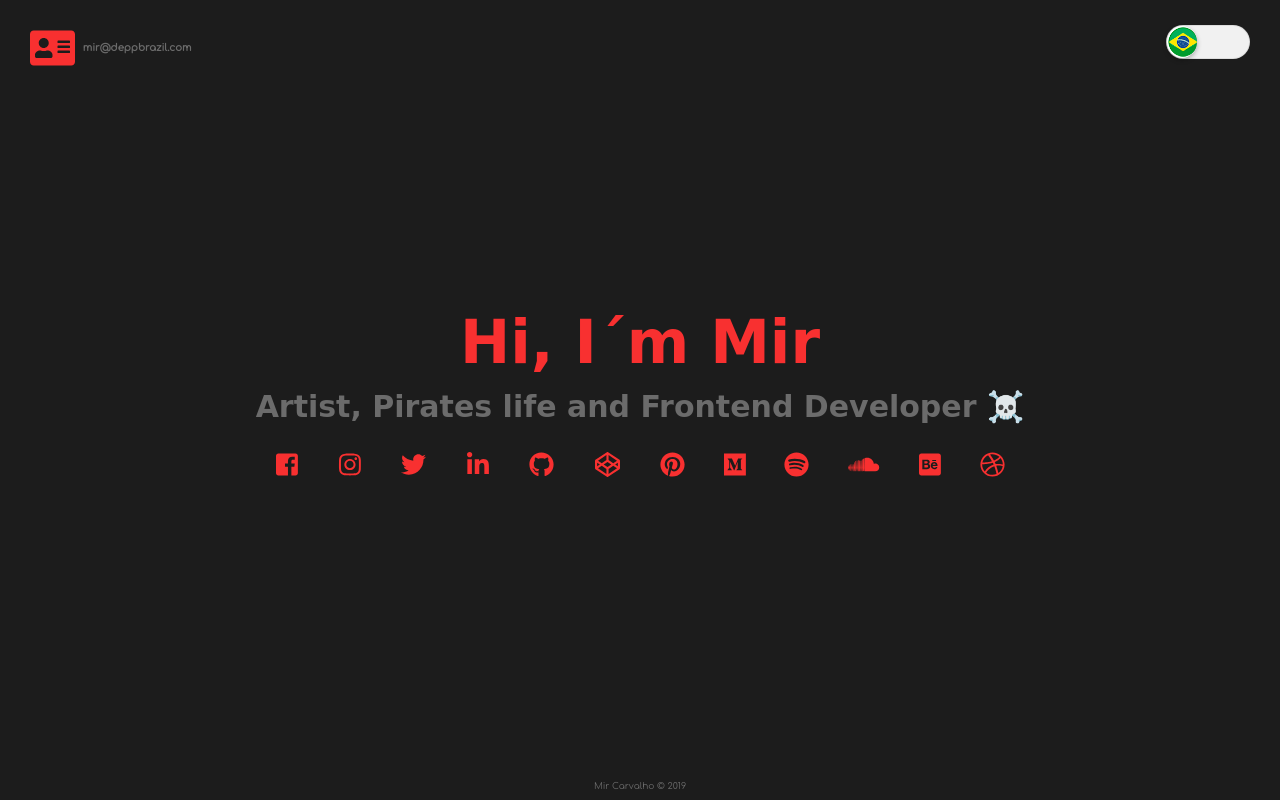
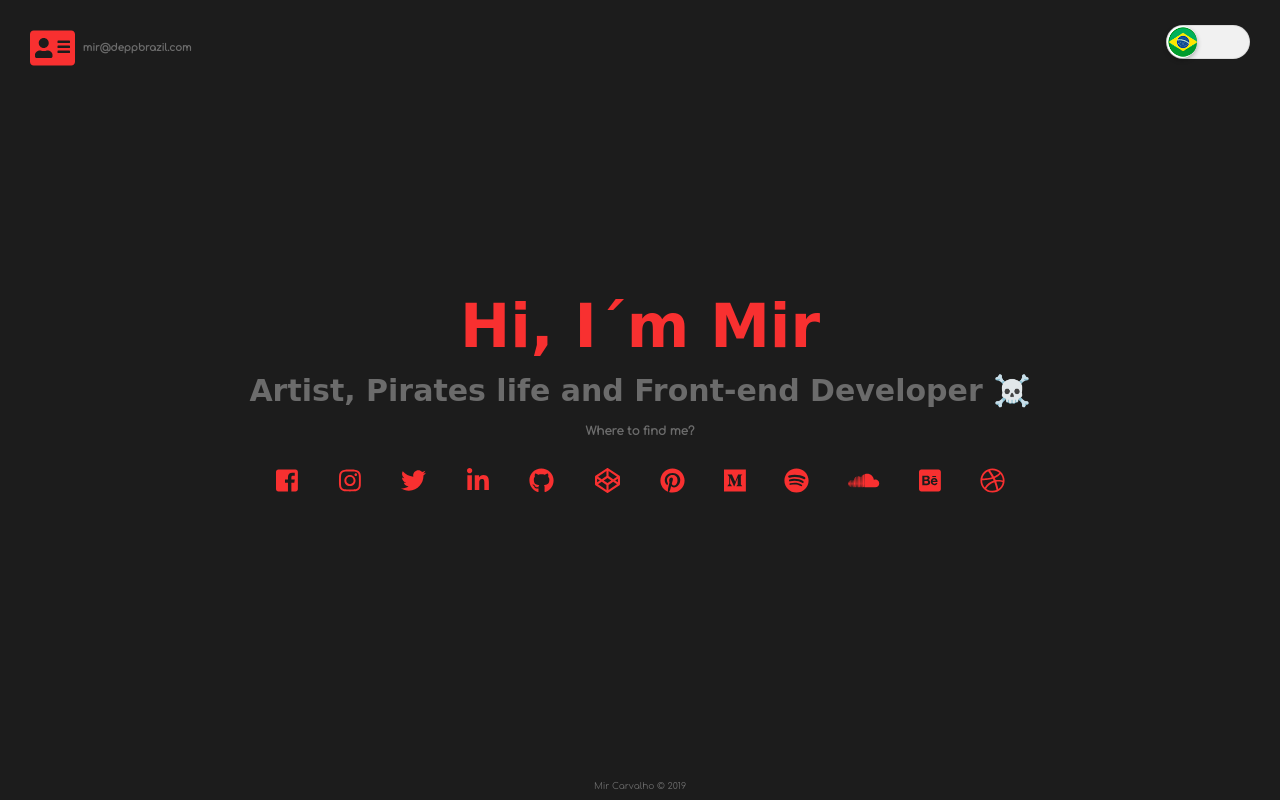
Before and after one commit to deppbrazil/deppbrazil.github.io, a website: page index.html in a window 1280 px wide. Drawn offline with Linux system fonts and the light colour scheme; a web font is replaced by a local one.

Commit message:
:rocket: Update cv and (INDEX.HTML)

```diff
--- a/index.html
+++ b/index.html
@@ -40,7 +40,8 @@
 
     <section class="container">
         <h1>Hi, I´m Mir</h1>
-        <h2>Artist, Pirates life and Frontend Developer ☠️</h2>
+        <h2>Artist, Pirates life and Front-end Developer ☠️</h2>
+        <h3>Where to find me?</h3>
         <div class="wrapper">
                 <div class="container-icons">
                     <a target="_blank" href="https://web.facebook.com/eusoumircarvalho"><i class="fab fa-facebook-square"></i></a>
```
Also changed, not shown: 2 other files.
